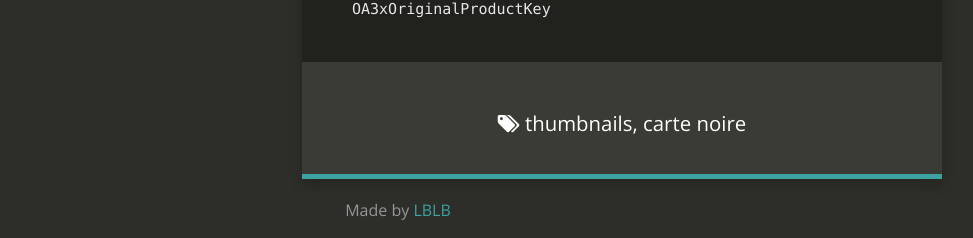
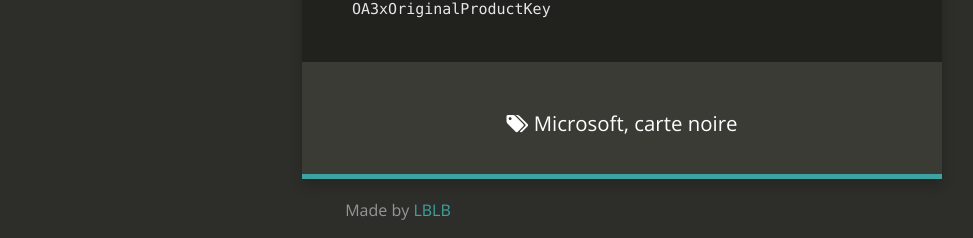
Before and after one commit to eski1337/lblb-it-ffd00, a Jekyll site: the page built from _posts/2021-21-04-Microsoft_Lizenzen_auslesen.md, in a window 1280 px wide. Shown: the part 754-992 px from the top of the page, without its empty margins (18-991 px from the left). Built offline with Jekyll 4.4.1, drawn with Linux system fonts in a browser that asks for light colours; nearby versions of some CDN libraries; comment, search, counter and statistics services are not loaded.

Commit message:
2021-21-04-Microsoft_Lizenzen_auslesen.md: changed

```diff
--- a/_posts/2021-21-04-Microsoft_Lizenzen_auslesen.md
+++ b/_posts/2021-21-04-Microsoft_Lizenzen_auslesen.md
@@ -6,7 +6,7 @@
 categories: jekyll
 thumbnail: jekyll
 tags:
-  - thumbnails
+  - Microsoft
   - carte noire
 ---
 
```
